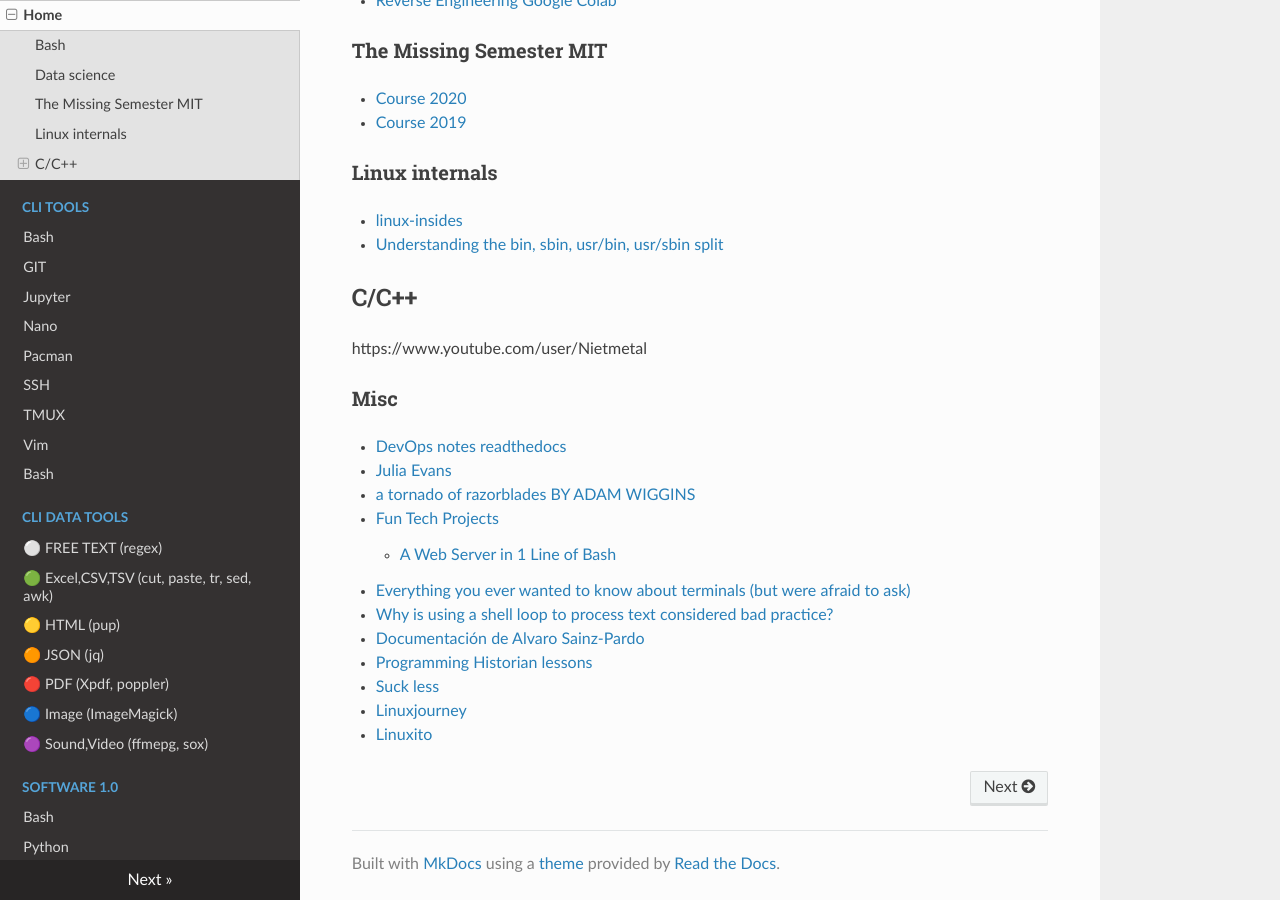
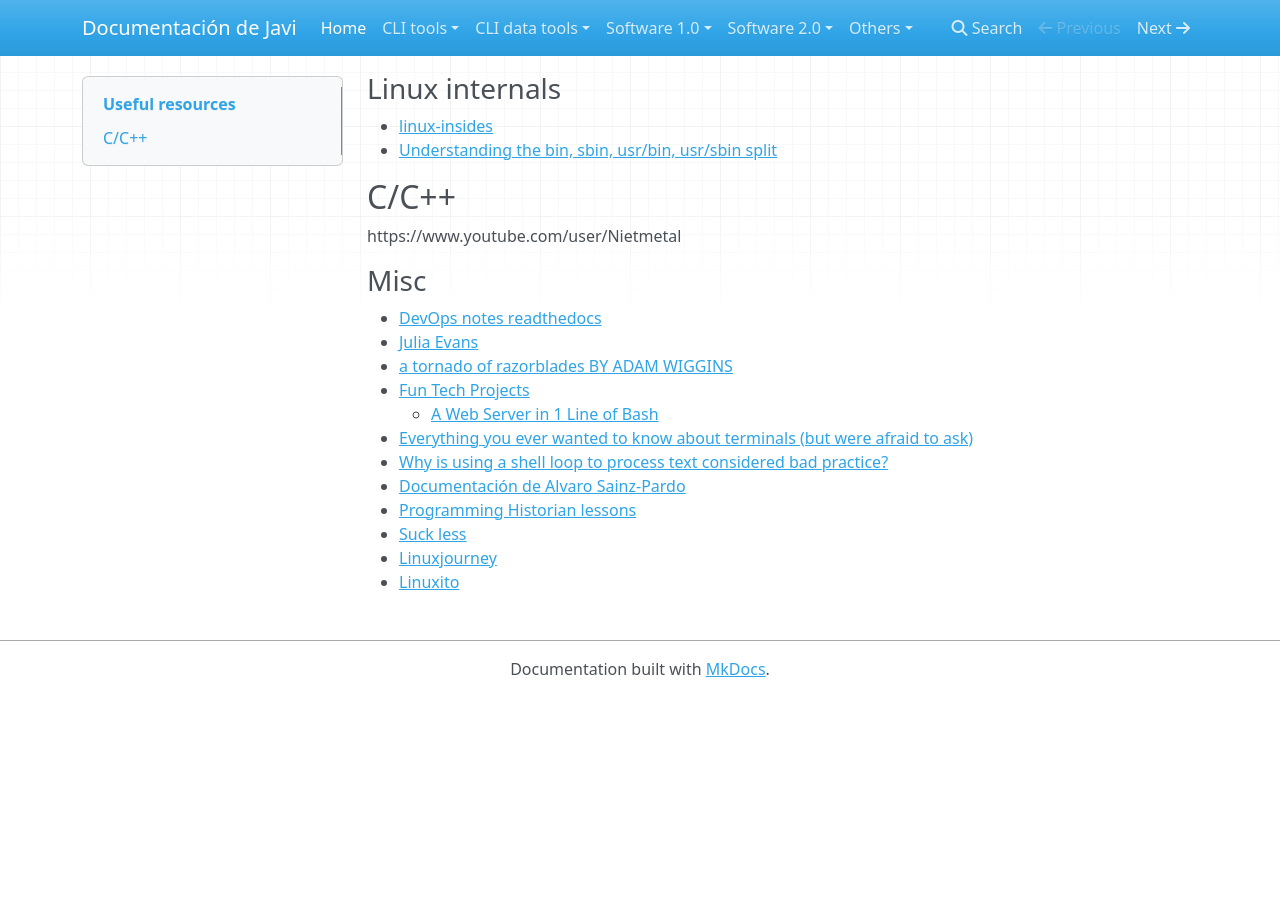
Before and after one commit to javiabellan/biblia, an MkDocs documentation site: the page built from docs/index.md, in a window 1280 px wide and 900 px high, scrolled down 595 px. Built offline with MkDocs 1.6.1, drawn with Linux system fonts in a browser that asks for light colours; nearby versions of some CDN libraries; after the commit the page ends 1292 px from its top, so only the background shows below that.

Commit message:
Update mkdocs.yml

```diff
--- a/mkdocs.yml
+++ b/mkdocs.yml
@@ -1,6 +1,4 @@
 site_name: Documentación de Javi
-remote_branch: gh-deploy
-theme: readthedocs
 nav:
 - Home: index.md
 - CLI tools:
```
